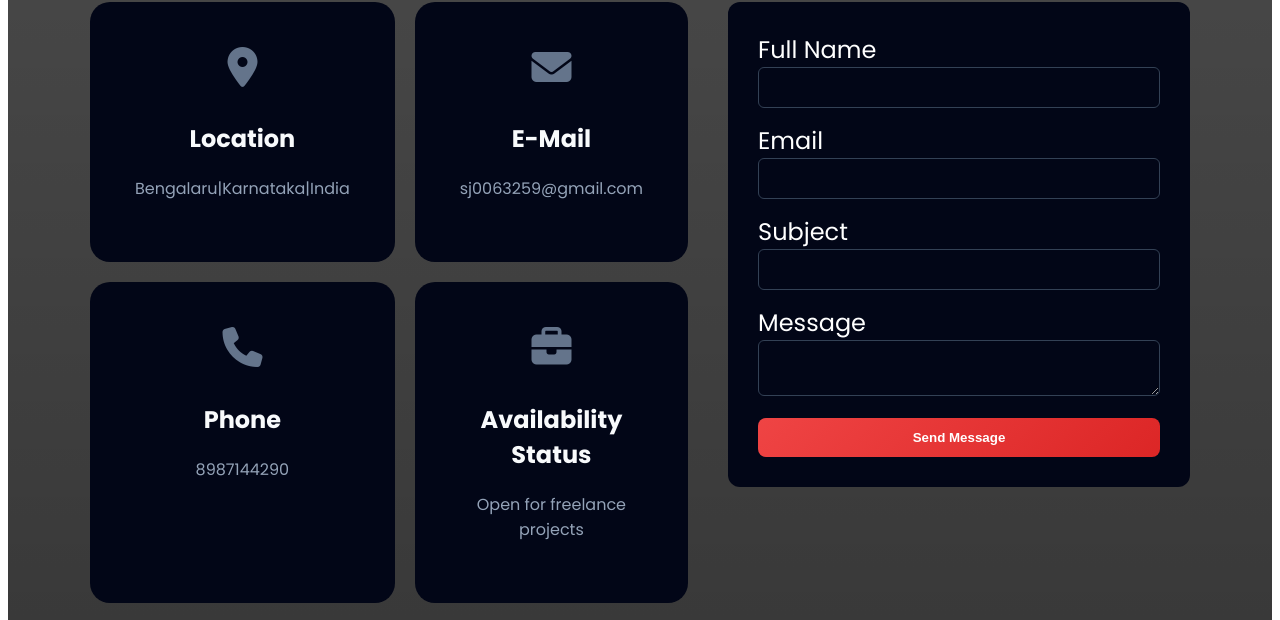
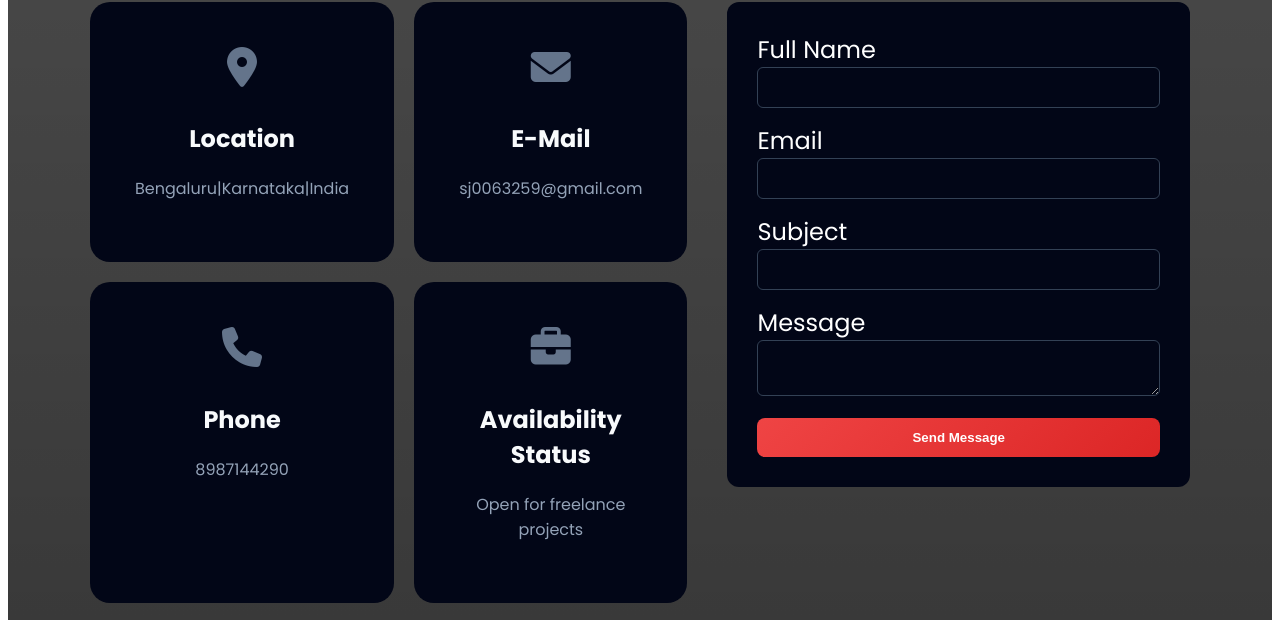
Before and after one commit to sj0063259-netizen/My-Portfolio, a plain HTML site: page index.html in a window 1280 px wide. Shown: the part 4698-5318 px from the top of the page. Drawn offline with Linux system fonts and the light colour scheme.

Commit message:
Add files via upload

```diff
--- a/index.html
+++ b/index.html
@@ -760,7 +760,7 @@ I focus on creating clean user interfaces and continuously improving my developm
                 <div class="pro-item reveal">
                     <i class="fa-solid fa-location-dot icon"></i>
                     <h2>Location</h2>
-                    <p>Bengalaru|Karnataka|India</p>
+                    <p>Bengaluru|Karnataka|India</p>
                 </div>
                   <div class="pro-item reveal">
                     <i class="fa-solid fa-envelope icon"></i>
```
